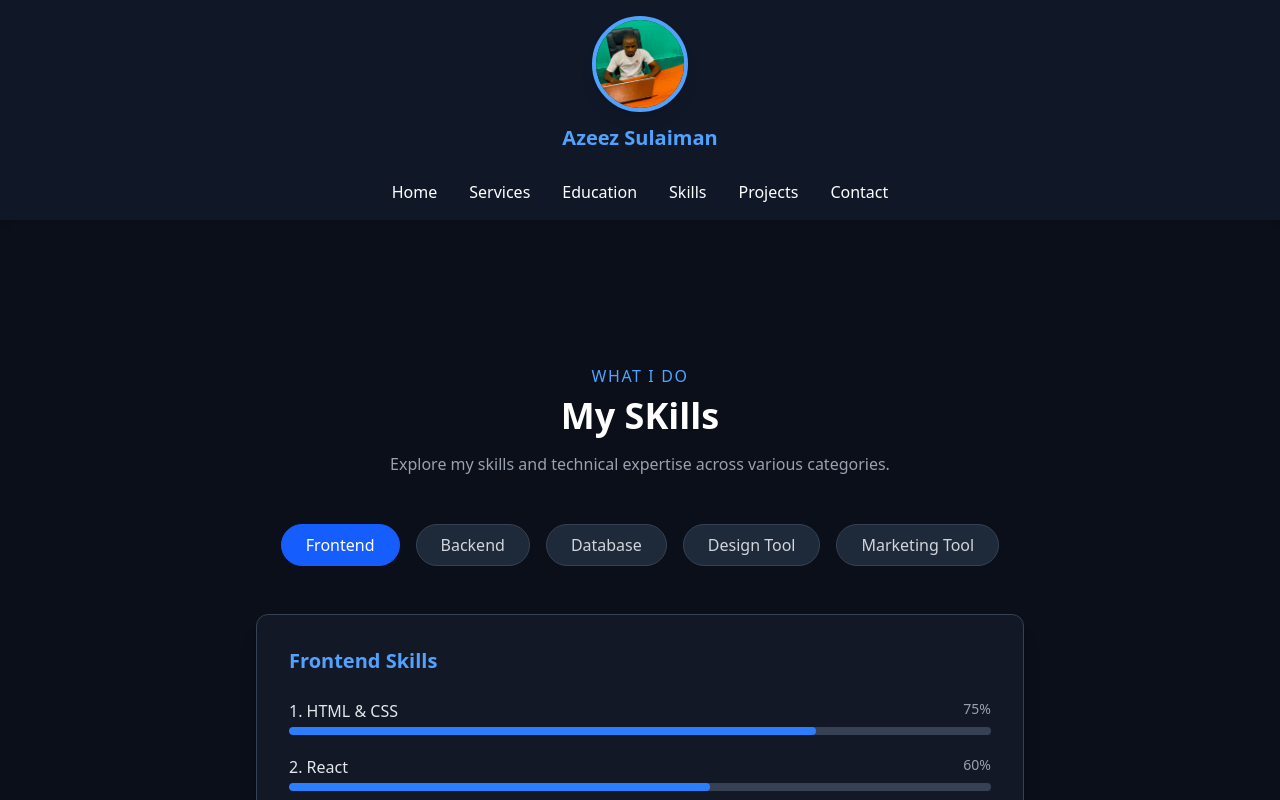
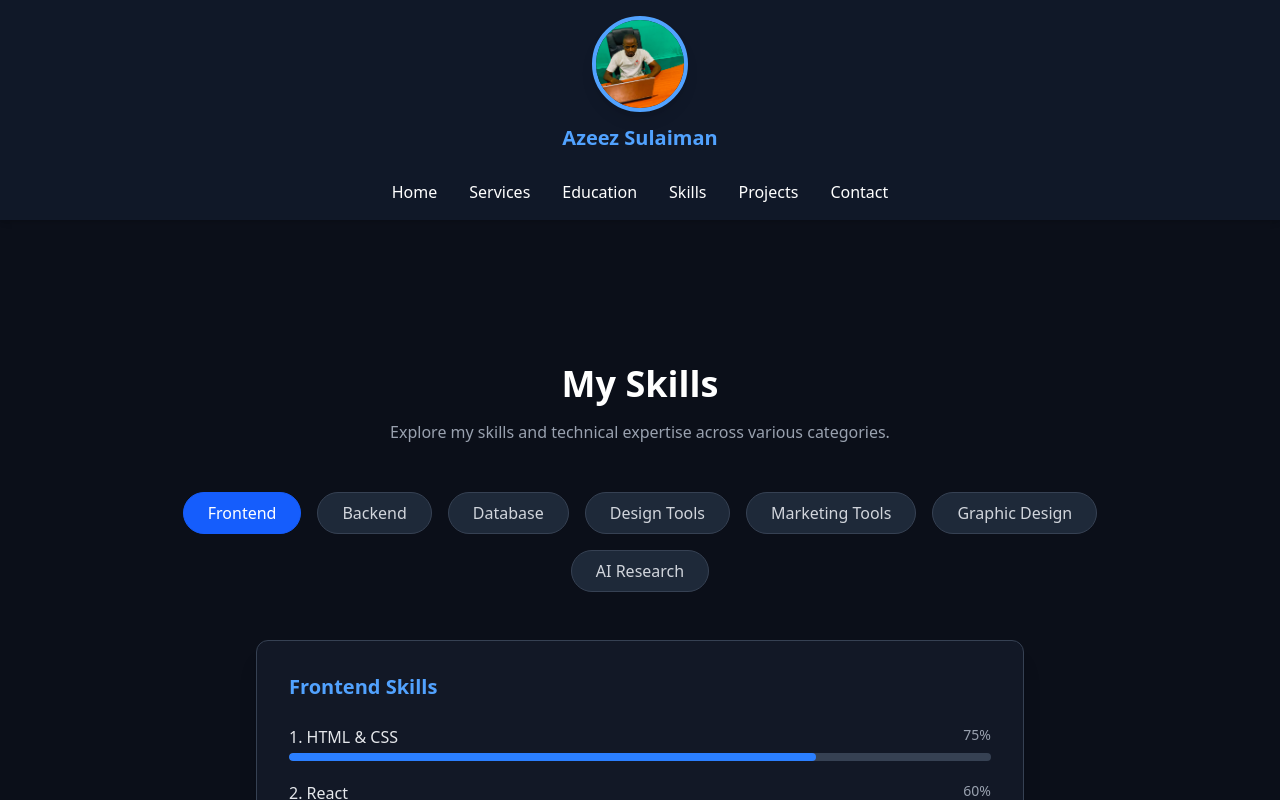
Before and after one commit to Azeez06/My-Portfolio-project-Backend, a React app in the folder frontend/: page /portfolio in a window 1280 px wide. Shown: the top 800 px of the page. Built offline with nearby package versions, Linux system fonts and the light colour scheme; the HTML template or start-up script is replaced by a standard one.

Commit message:
Enhance the Home readability

```diff
--- a/frontend/src/pages/Home.jsx
+++ b/frontend/src/pages/Home.jsx
@@ -104,7 +104,7 @@ export default function Home() {
       {/* 1 — Intro */}
       <section className="py-20 bg-[#0B1120] text-gray-300 text-center">
         <div className="flex justify-center mb-12 flex-wrap">
-          {Array.from("Welcome to My Wall").map((char, index) => (
+          {Array.from("My Portfolio").map((char, index) => (
             <motion.span
               key={index}
               initial={{ y: -60, opacity: 0 }}
@@ -260,7 +260,7 @@ export default function Home() {
     transition={{ duration: 0.6 }}
     className="text-3xl md:text-4xl font-bold text-blue-400 mb-8"
   >
-    Clients Comments About Me
+    Clients Comments
   </motion.h2>
 
   <div className="relative max-w-7xl mx-auto px-4 sm:px-6 overflow-hidden group">
--- a/frontend/src/pages/Portfolio.jsx
+++ b/frontend/src/pages/Portfolio.jsx
@@ -8,7 +8,7 @@ export default function Portfolio() {
     frontend: [
       { name: "HTML & CSS", level: 75 },
       { name: "React", level: 60 },
-      { name: "Tailwinds", level: 90 },
+      { name: "Tailwind CSS", level: 90 },
     ],
     backend: [
       { name: "Node.js", level: 70 },
@@ -21,14 +21,24 @@ export default function Portfolio() {
       { name: "Firebase", level: 70 },
     ],
     design: [
-      { name: "CorrelDraw", level: 80 },
-      { name: "Photoshop", level: 60 },
-      { name: "Adobe XD", level: 75 },
+      { name: "CorelDRAW", level: 80 },
+      { name: "Photoshop", level: 65 },
+      { name: "Adobe Illustrator", level: 70 },
     ],
     marketing: [
       { name: "SEO & Social Media Audit", level: 90 },
       { name: "Social Media Ads", level: 70 },
       { name: "Email Marketing", level: 80 },
+    ],
+    graphics: [
+      { name: "Poster Design", level: 85 },
+      { name: "Logo & Brand Design", level: 75 },
+      { name: "Canva", level: 95 },
+    ],
+    aiResearch: [
+      { name: "AI Ethics & Policy", level: 85 },
+      { name: "AI in Journalism", level: 80 },
+      { name: "Responsible AI Frameworks", level: 75 },
     ],
   };
 
@@ -36,16 +46,17 @@ export default function Portfolio() {
     { key: "frontend", label: "Frontend" },
     { key: "backend", label: "Backend" },
     { key: "database", label: "Database" },
-    { key: "design", label: "Design Tool" },
-    { key: "marketing", label: "Marketing Tool" },
+    { key: "design", label: "Design Tools" },
+    { key: "marketing", label: "Marketing Tools" },
+    { key: "graphics", label: "Graphic Design" },
+    { key: "aiResearch", label: "AI Research" },
   ];
 
   return (
     <section className="min-h-screen bg-[#0B0F19] text-white py-16 px-6">
       <div className="max-w-5xl mx-auto text-center">
         {/* Heading */}
-        <p className="text-blue-400 uppercase tracking-widest mb-2">What I Do</p>
-        <h1 className="text-4xl font-bold mb-4">My SKills</h1>
+        <h1 className="text-4xl font-bold mb-4">My Skills</h1>
         <p className="text-gray-400 mb-12">
           Explore my skills and technical expertise across various categories.
         </p>
@@ -70,7 +81,7 @@ export default function Portfolio() {
         {/* Skills Box */}
         <div className="bg-[#121826] shadow-xl rounded-xl p-8 max-w-3xl mx-auto text-left border border-gray-700">
           <h2 className="text-xl font-semibold mb-6 text-blue-400">
-            {activeTab.charAt(0).toUpperCase() + activeTab.slice(1)} Skills
+            {categories.find((c) => c.key === activeTab)?.label} Skills
           </h2>
 
           {skills[activeTab].map((skill, index) => (
--- a/frontend/src/pages/Services.jsx
+++ b/frontend/src/pages/Services.jsx
@@ -1,4 +1,4 @@
-import { Monitor, Link, Palette, Smartphone } from 'lucide-react';
+import { Monitor, Link, Palette, Smartphone, PenTool, Brain } from 'lucide-react';
 
 export default function Services() {
   const services = [
@@ -26,20 +26,29 @@ export default function Services() {
       description:
         'Creating engaging content and managing dynamic campaigns across multiple social media platforms to grow audiences.',
     },
+    {
+      icon: <PenTool className="w-10 h-10 text-blue-500 mb-3" />,
+      title: 'Graphic Design',
+      description:
+        'Designing visually compelling graphics that communicate ideas clearly and enhance brand identity across digital platforms.',
+    },
+    {
+      icon: <Brain className="w-10 h-10 text-blue-500 mb-3" />,
+      title: 'AI Ethics Research',
+      description:
+        'Exploring the social, ethical, and policy implications of artificial intelligence to promote fairness and accountability in technology.',
+    },
   ];
 
   return (
     <section className="bg-[#0b1120] text-white py-16 min-h-screen">
       <div className="max-w-6xl mx-auto px-6 text-center">
-        <h4 className="text-blue-400 uppercase tracking-wide mb-2">
-          What I Do
-        </h4>
         <h1 className="text-4xl font-bold mb-4">My Services</h1>
         <p className="text-gray-400 mb-12">
           Here are the services I offer to help bring your ideas to life.
         </p>
 
-        <div className="grid grid-cols-1 sm:grid-cols-2 lg:grid-cols-4 gap-6">
+        <div className="grid grid-cols-1 sm:grid-cols-2 lg:grid-cols-3 gap-6">
           {services.map((service, index) => (
             <div
               key={index}
```
